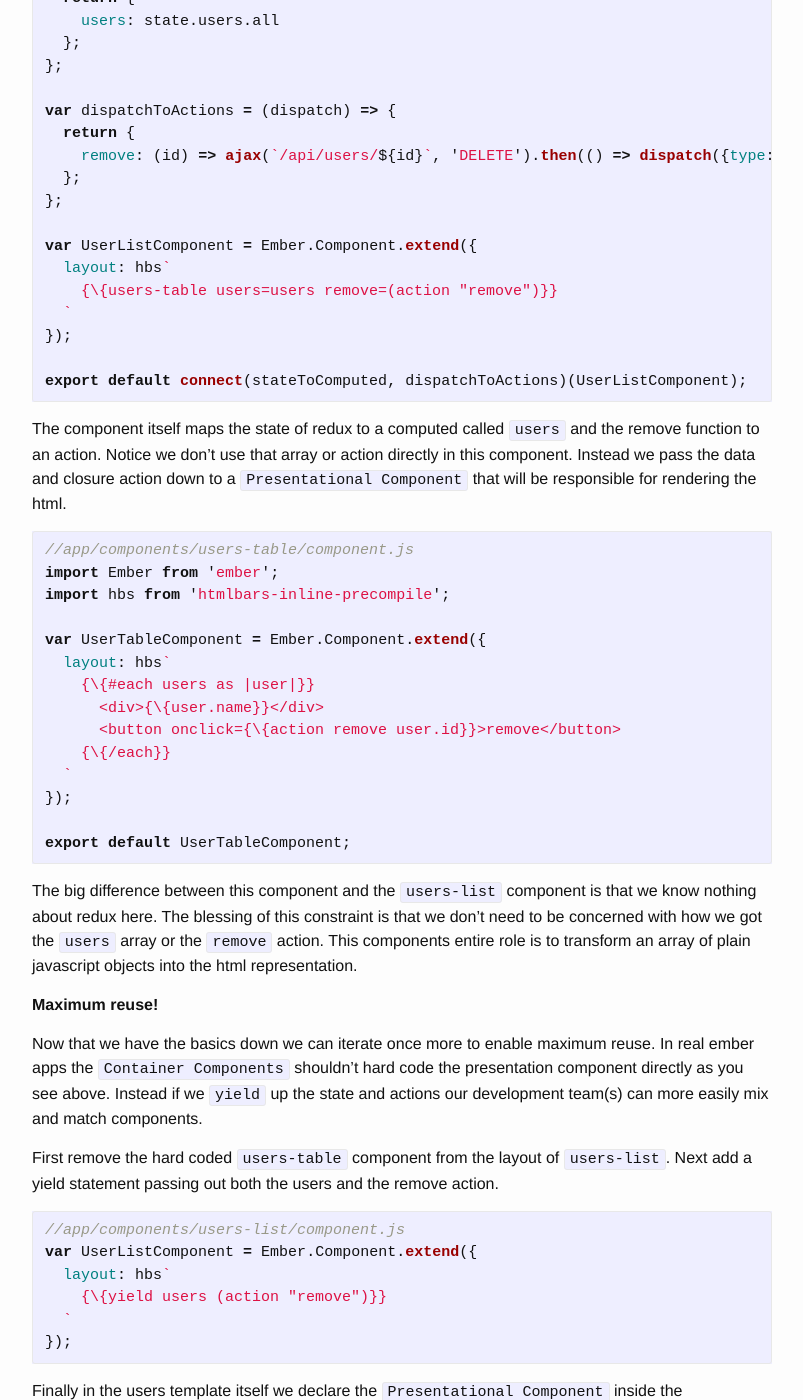
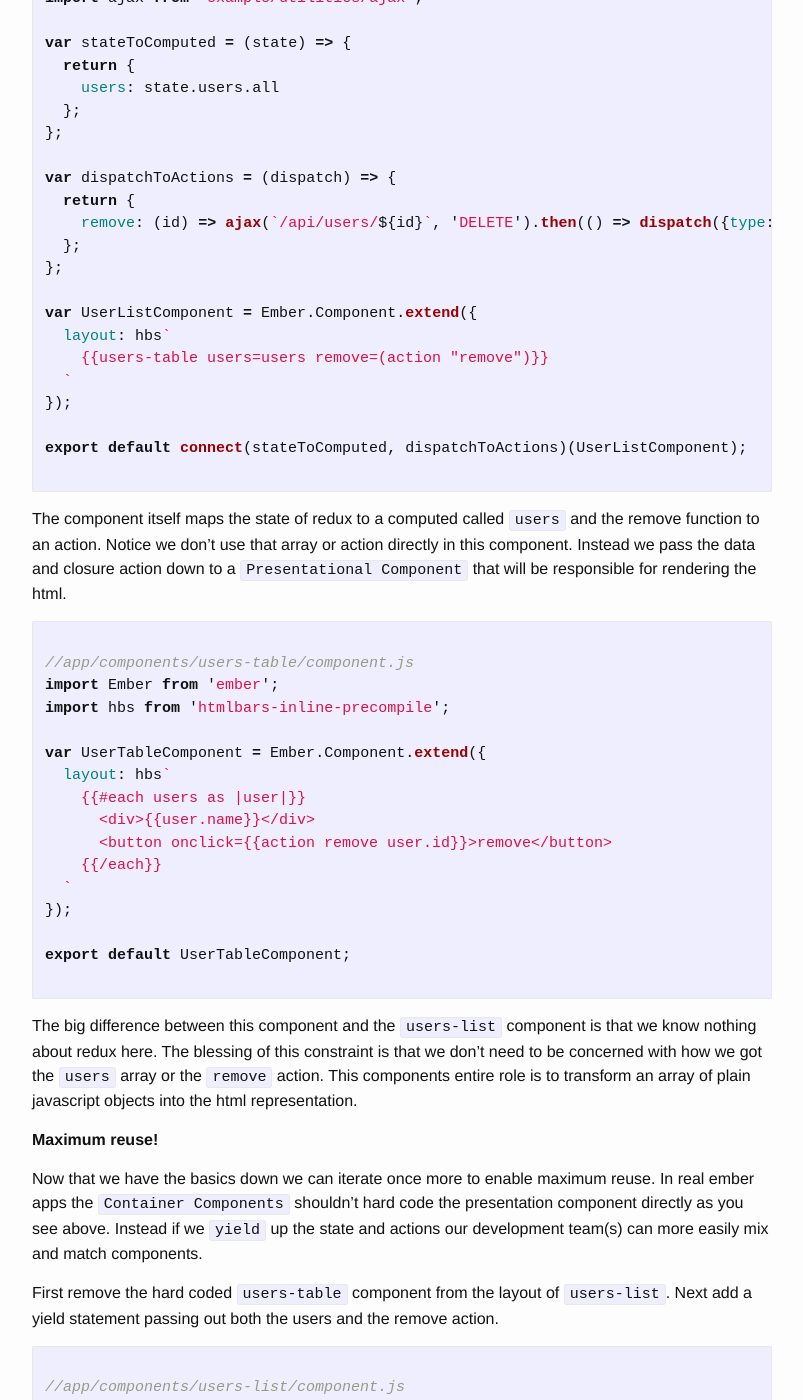
Before and after one commit to ember-redux/ember-redux, a Jekyll site: the page built from ddau.md, in a window 1280 px wide and 1400 px high, scrolled down 3400 px. Shown: the whole window, without its empty margins (238-1041 px from the left). Built offline with Jekyll 4.4.1, drawn with Linux system fonts in a browser that asks for light colours; some of the changed text lies outside the part shown.

Commit message:
fixed escape issues with jekyll

````diff
--- a/ddau.md
+++ b/ddau.md
@@ -105,12 +105,15 @@ Before we can start building the component tree we need to add the template file
 
 ```js
 //app/users/template.hbs
-{\{users-list}}
+{% raw %}
+{{users-list}}
+{% endraw %}
 ```
 
 Now that we have fetched the data we declare the `Container Component` that will be redux aware.
 
 ```js
+{% raw %}
 //app/components/users-list/component.js
 import Ember from 'ember';
 import hbs from 'htmlbars-inline-precompile';
@@ -131,30 +134,33 @@ var dispatchToActions = (dispatch) => {
 
 var UserListComponent = Ember.Component.extend({
   layout: hbs`
-    {\{users-table users=users remove=(action "remove")}}
+    {{users-table users=users remove=(action "remove")}}
   `
 });
 
 export default connect(stateToComputed, dispatchToActions)(UserListComponent);
+{% endraw %}
 ```
 
 The component itself maps the state of redux to a computed called `users` and the remove function to an action. Notice we don't use that array or action directly in this component. Instead we pass the data and closure action down to a `Presentational Component` that will be responsible for rendering the html.
 
 ```js
+{% raw %}
 //app/components/users-table/component.js
 import Ember from 'ember';
 import hbs from 'htmlbars-inline-precompile';
 
 var UserTableComponent = Ember.Component.extend({
   layout: hbs`
-    {\{#each users as |user|}}
-      <div>{\{user.name}}</div>
-      <button onclick={\{action remove user.id}}>remove</button>
-    {\{/each}}
+    {{#each users as |user|}}
+      <div>{{user.name}}</div>
+      <button onclick={{action remove user.id}}>remove</button>
+    {{/each}}
   `
 });
 
 export default UserTableComponent;
+{% endraw %}
 ```
 
 The big difference between this component and the `users-list` component is that we know nothing about redux here. The blessing of this constraint is that we don't need to be concerned with how we got the `users` array or the `remove` action. This components entire role is to transform an array of plain javascript objects into the html representation.
@@ -166,21 +172,25 @@ Now that we have the basics down we can iterate once more to enable maximum reus
 First remove the hard coded `users-table` component from the layout of `users-list`. Next add a yield statement passing out both the users and the remove action.
 
 ```js
+{% raw %}
 //app/components/users-list/component.js
 var UserListComponent = Ember.Component.extend({
   layout: hbs`
-    {\{yield users (action "remove")}}
+    {{yield users (action "remove")}}
   `
 });
+{% endraw %}
 ```
 
 Finally in the users template itself we declare the `Presentational Component` inside the `Container Component` and use anything we yielded out.
 
 ```js
 //app/users/template.hbs
-{\{#users-list as |users remove|}}
-  {\{users-table users=users remove=remove}}
-{\{/users-list}}
+{% raw %}
+{{#users-list as |users remove|}}
+  {{users-table users=users remove=remove}}
+{{/users-list}}
+{% endraw %}
 ```
 
 This pattern has greatly improved reuse and simplicity in my ember applications. Even if you don't use ember-redux this example should serve as a good reminder of the advantages behind "data down actions up".
````
Also changed, not shown: _posts/2016-04-01-introduction.markdown (+11 -5 lines), aquickstart.md (+4 -2 lines).
